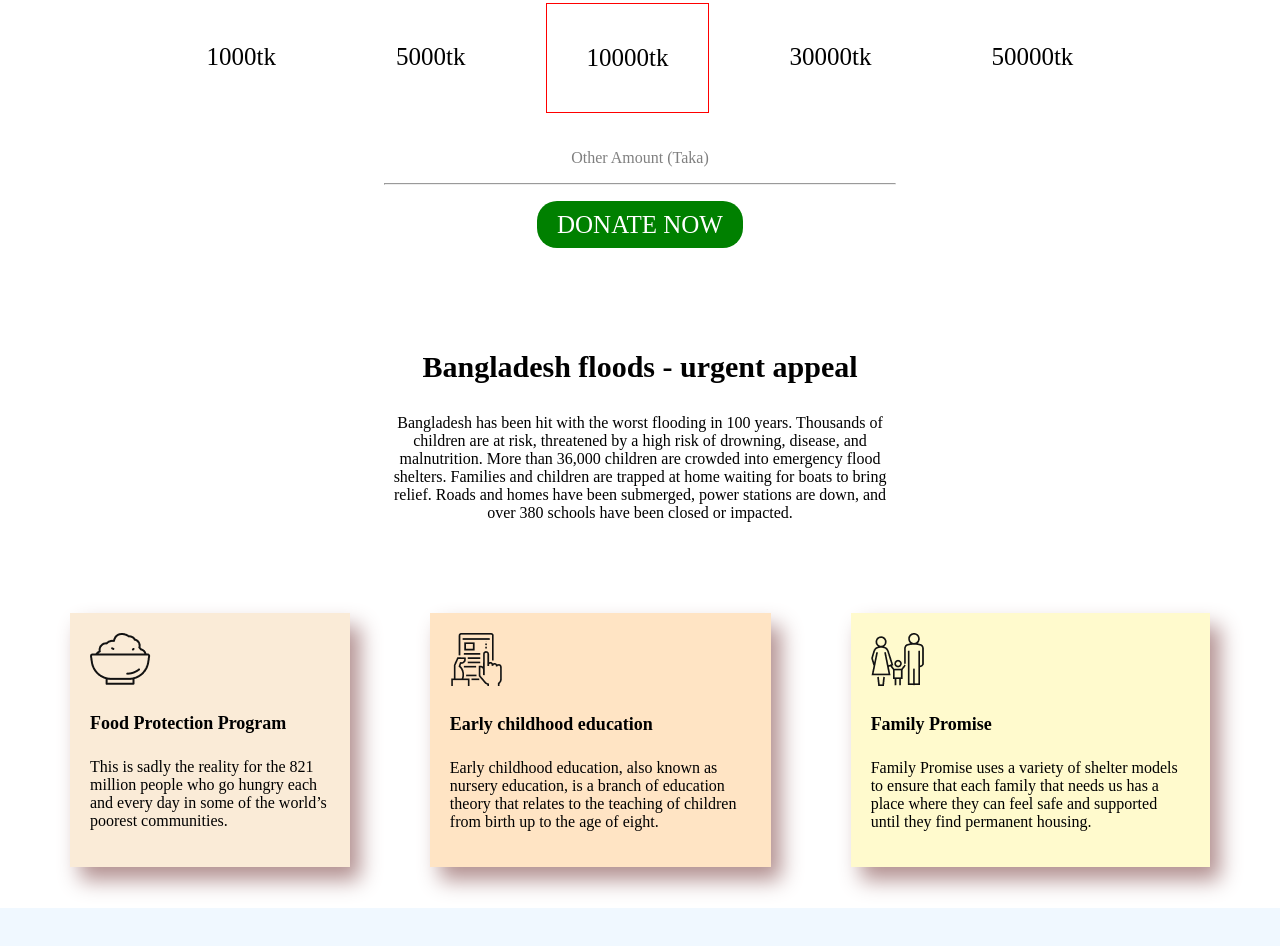
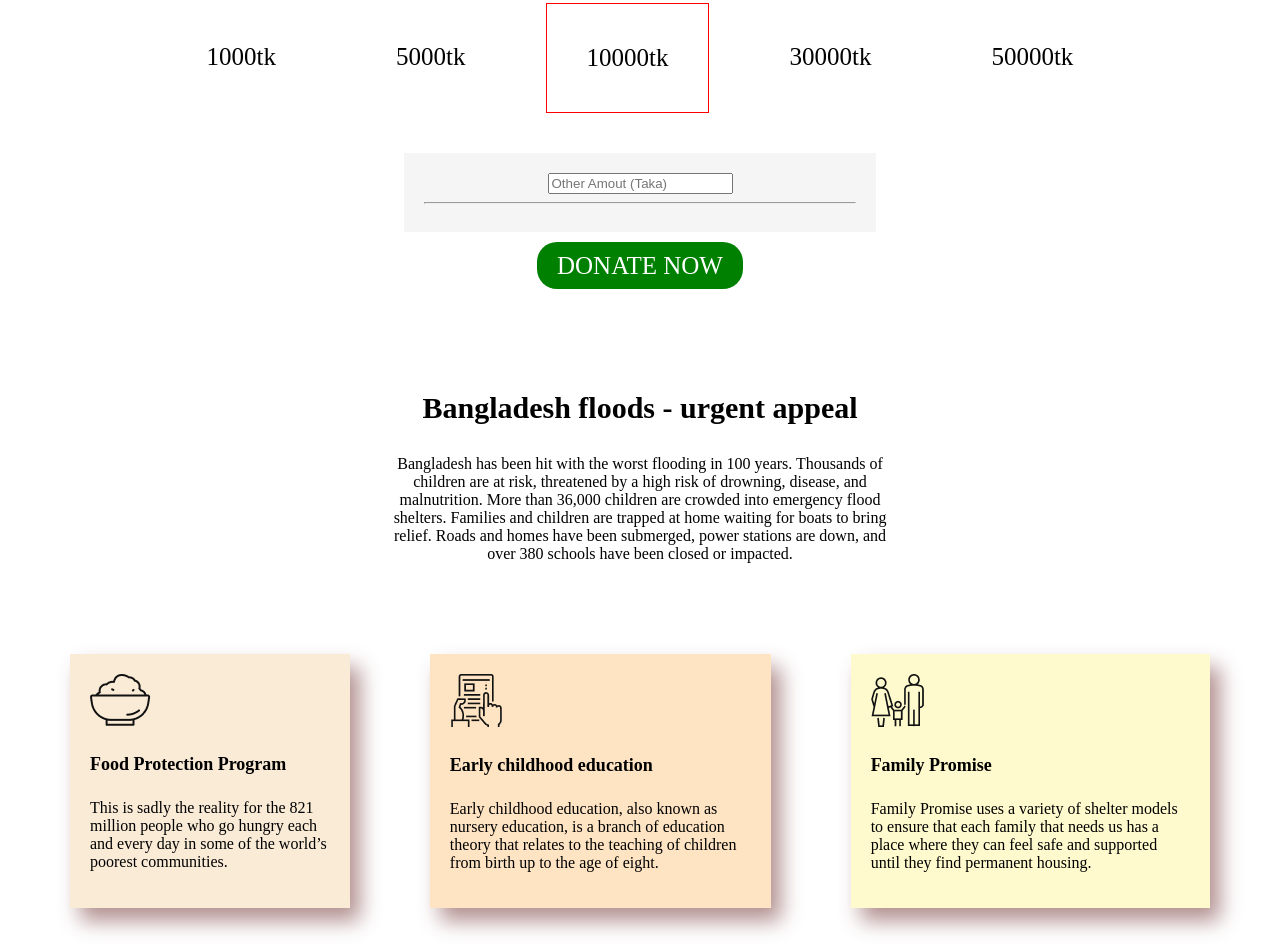
Before and after one commit to NasimHossain60/milestone-1-assignment, a plain HTML site: page index.html in a window 1280 px wide. Shown: the part 811-1757 px from the top of the page. Drawn offline with Linux system fonts and the light colour scheme.

Commit message:
Some Styling

```diff
--- a/index.html
+++ b/index.html
@@ -69,12 +69,17 @@
                 </div>
             </div>
             <div class="p-center">
-                <p id="opacity">
-                    Other Amount (Taka)
-                </p>
-                <hr><br>
+
+                <form>
+                    <input type="text" placeholder="Other Amout (Taka)">
+                    <hr>
+                </form>
+
                 <a class="donate-button" href="https://assunnahfoundation.org/" target="_blank">DONATE NOW</a>
+
             </div>
+
+
         </section>
         <section class="section3">
             <div class="p-center">
--- a/style.css
+++ b/style.css
@@ -53,10 +53,6 @@ h2 {
 .p-center {
     text-align: center;
     margin: 0% 30% 4% 30%;
-}
-
-#opacity {
-    color: rgba(0, 0, 0, 0.5);
 }
 
 .flex-container {
```
